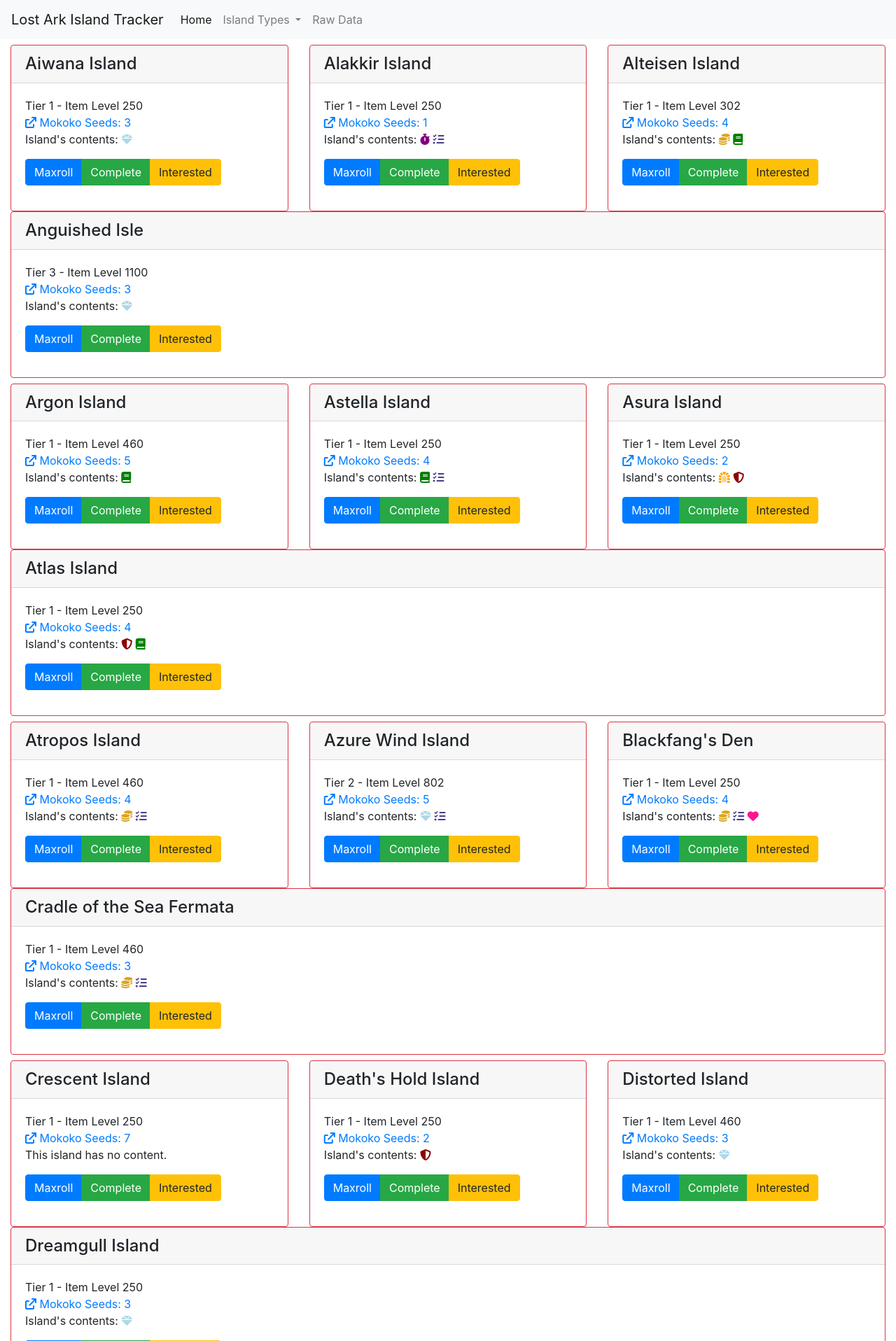
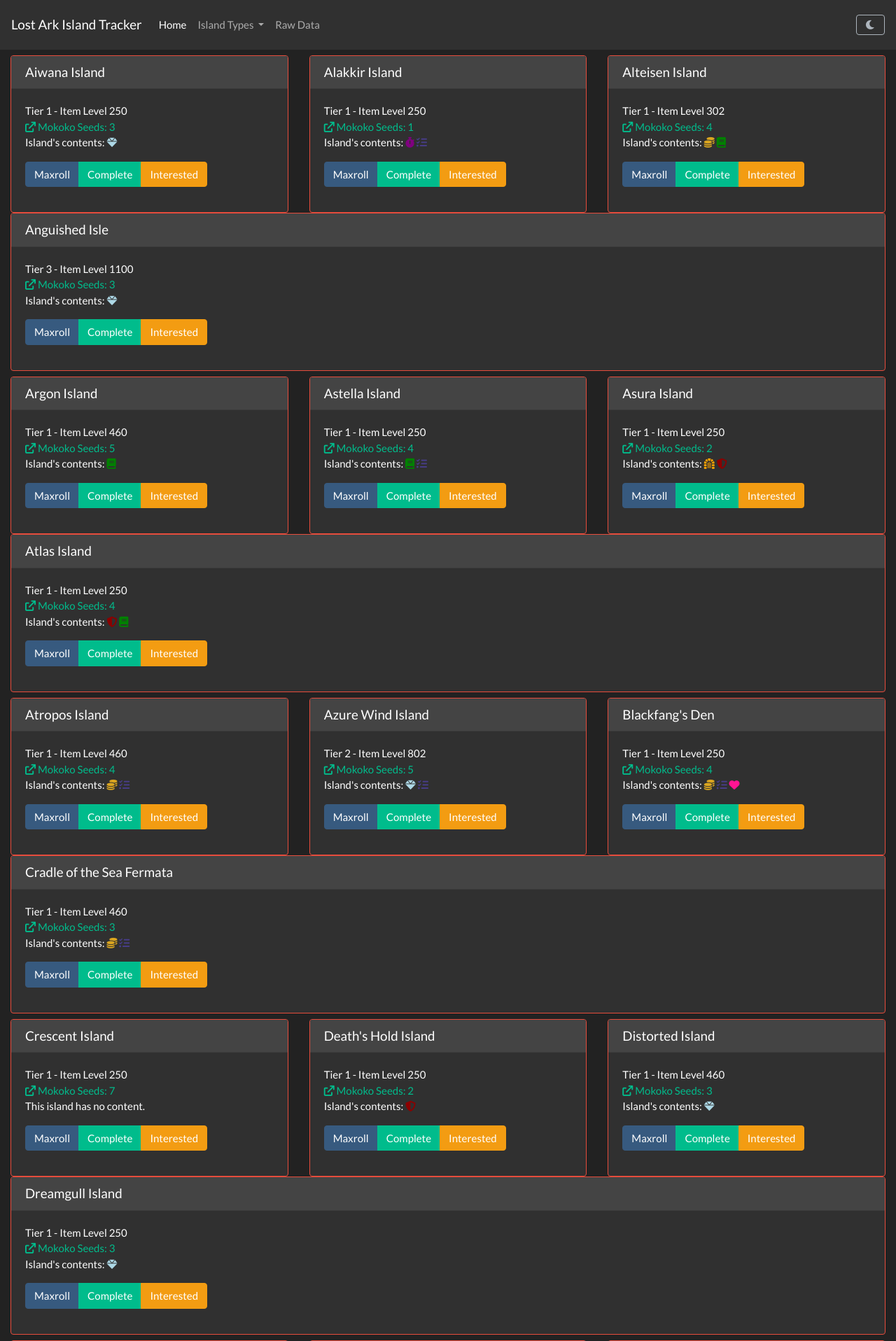
Before and after one commit to mja00/LA-Island-Tracker, a Flask app: page / in a window 1280 px wide. Shown: the top 1916 px of the page at 70% size. Run offline with Flask 2, Linux system fonts and the light colour scheme; some libraries are stand-ins or nearby versions.

Commit message:
Dark mode support

```diff
--- a/templates/base.html
+++ b/templates/base.html
@@ -14,10 +14,9 @@
 
                 {%- block styles %}
                     <!-- Bootstrap -->
-                    <link rel="stylesheet"
-                          href="https://cdn.jsdelivr.net/npm/bootstrap@4.6.1/dist/css/bootstrap.min.css"
-                          integrity="sha384-zCbKRCUGaJDkqS1kPbPd7TveP5iyJE0EjAuZQTgFLD2ylzuqKfdKlfG/eSrtxUkn"
-                          crossorigin="anonymous">
+                    <link rel="stylesheet" href="https://bootswatch.com/4/darkly/bootstrap.min.css" id="bootstrap-style">
+                    <!-- Dark mode theme -->
+                    <!--<link rel="stylesheet" href="https://bootswatch.com/4/cyborg/bootstrap.min.css">-->
                     <link rel="stylesheet"
                           href="https://cdnjs.cloudflare.com/ajax/libs/font-awesome/6.0.0/css/all.min.css"
                           integrity="sha512-9usAa10IRO0HhonpyAIVpjrylPvoDwiPUiKdWk5t3PyolY1cOd4DSE0Ga+ri4AuTroPR5aQvXU9xC6qOPnzFeg=="
@@ -32,7 +31,7 @@
         <body {% block body_attribs %}{% endblock body_attribs %} >
         {% block body -%}
             {% block navbar %}
-                <nav class="navbar navbar-expand-md navbar-light bg-light">
+                <nav class="navbar navbar-expand-md navbar-dark bg-dark">
                     <a class="navbar-brand" href="{{ url_for('index') }}">Lost Ark Island Tracker</a>
                     <button class="navbar-toggler" type="button" data-toggle="collapse" data-target="#navbarNav">
                         <span class="navbar-toggler-icon"></span>
@@ -65,6 +64,11 @@
                         </li>
                         </ul>
                         <ul class="navbar-nav">
+                            <!-- Dark mode toggle -->
+                            <button id="dark-mode-toggle" class="btn btn-outline-light" type="button"
+                                    onclick="toggleDarkMode()">
+                                <i class="fas fa-moon"></i>
+                            </button>
                         </ul>
                     </div>
                 </nav>
@@ -111,6 +115,16 @@
                         src="https://cdn.datatables.net/v/bs4/dt-1.11.4/b-2.2.2/rr-1.2.8/datatables.min.js"></script>
 
                 <script>
+                    const boostrapCDN = "https://bootswatch.com/4/flatly/bootstrap.min.css";
+                    const darkCDN = "https://bootswatch.com/4/darkly/bootstrap.min.css";
+                    const link = document.getElementsByTagName("link")[1];
+                    const darkmodeButton = document.getElementById("dark-mode-toggle");
+
+                    // Toggle dark mode if the user has set it
+                    if (localStorage.getItem("darkMode") === "false") {
+                        turnOffDarkMode();
+                    }
+
                     $(document).ready(function () {
                         $('[data-toggle="tooltip"]').tooltip();
 
@@ -119,6 +133,44 @@
                             $(this).alert('close');
                         });
                     });
+
+                    function turnOnDarkMode() {
+                        // Change the href to the dark CDN
+                        link.href = darkCDN;
+                        // Change the button icon to a light icon
+                        darkmodeButton.innerHTML = '<i class="fas fa-sun"></i>';
+                        // Set the user's preference to true
+                        localStorage.setItem("darkMode", true);
+                    }
+
+                    function turnOffDarkMode() {
+                        // Change the href to the bootstrap CDN
+                        link.href = boostrapCDN;
+                        // Change the button icon to a dark icon
+                        darkmodeButton.innerHTML = '<i class="fas fa-moon"></i>';
+                        // Set the user's preference to false
+                        localStorage.setItem("darkMode", false);
+                    }
+
+                    function toggleDarkMode() {
+                        // Get the stylesheet link element
+                        const link = document.getElementsByTagName("link")[1];
+                        const darkmodeButton = document.getElementById("dark-mode-toggle");
+                        // Get the user's preference from the local storage
+                        const darkMode = localStorage.getItem("darkMode");
+                        // If the user has not set a preference yet
+                        if (darkMode === null) {
+                            // Set it to false
+                            localStorage.setItem("darkMode", false);
+                        }
+                        // Check if the href is equal to the bootstrap CDN
+                        if (link.href === boostrapCDN) {
+                            turnOnDarkMode();
+                        } else {
+                            turnOffDarkMode()
+                        }
+
+                    }
                 </script>
             {%- endblock scripts %}
             {% block userscripts -%}
--- a/templates/index.html
+++ b/templates/index.html
@@ -8,9 +8,9 @@
                     <div class="col">
                         {% if island %}
                             <div class="card border-danger" id="island-card-{{ island.id }}">
-                                <h4 class="card-header">
+                                <h5 class="card-header">
                                     {{ island.name }}
-                                </h4>
+                                </h5>
                                 <div class="card-body">
                                     <p class="card-text">
                                         Tier {{ island.tier }} - Item Level {{ island.ilvl }}<br>
```
